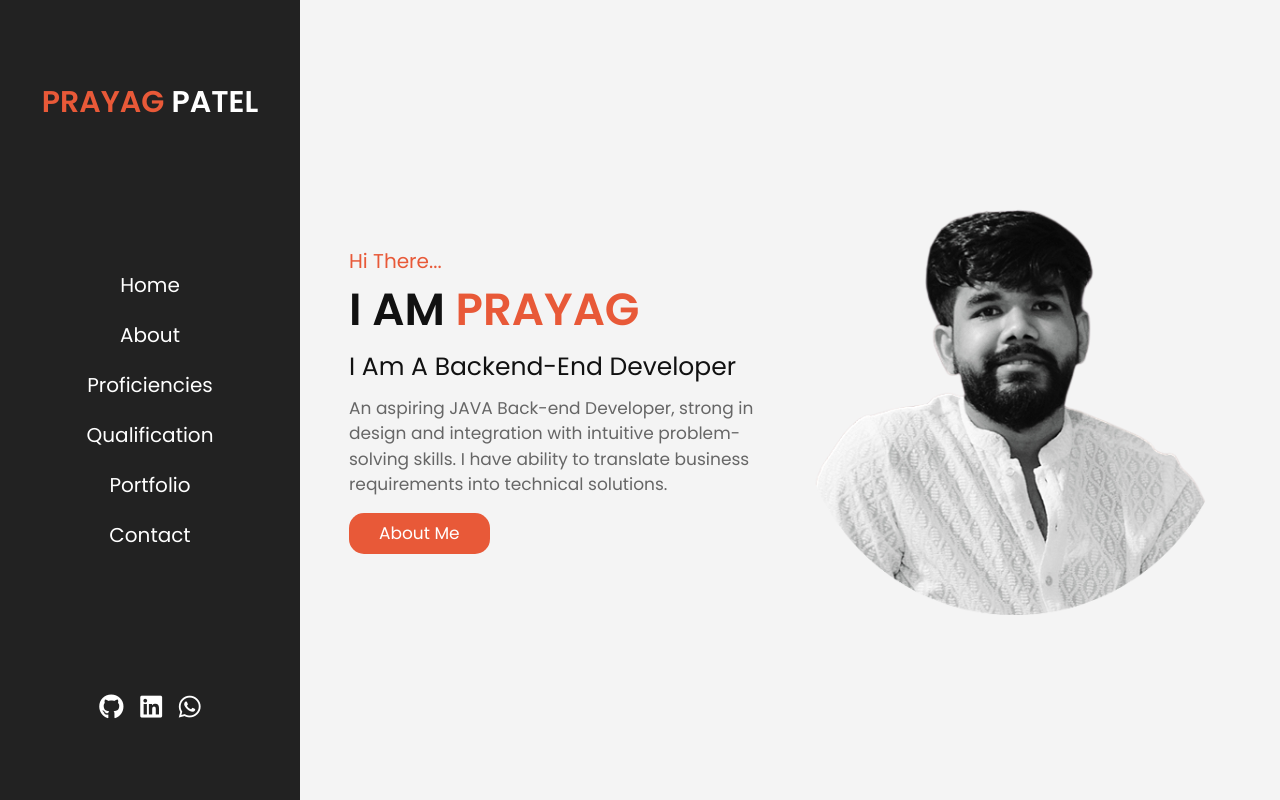
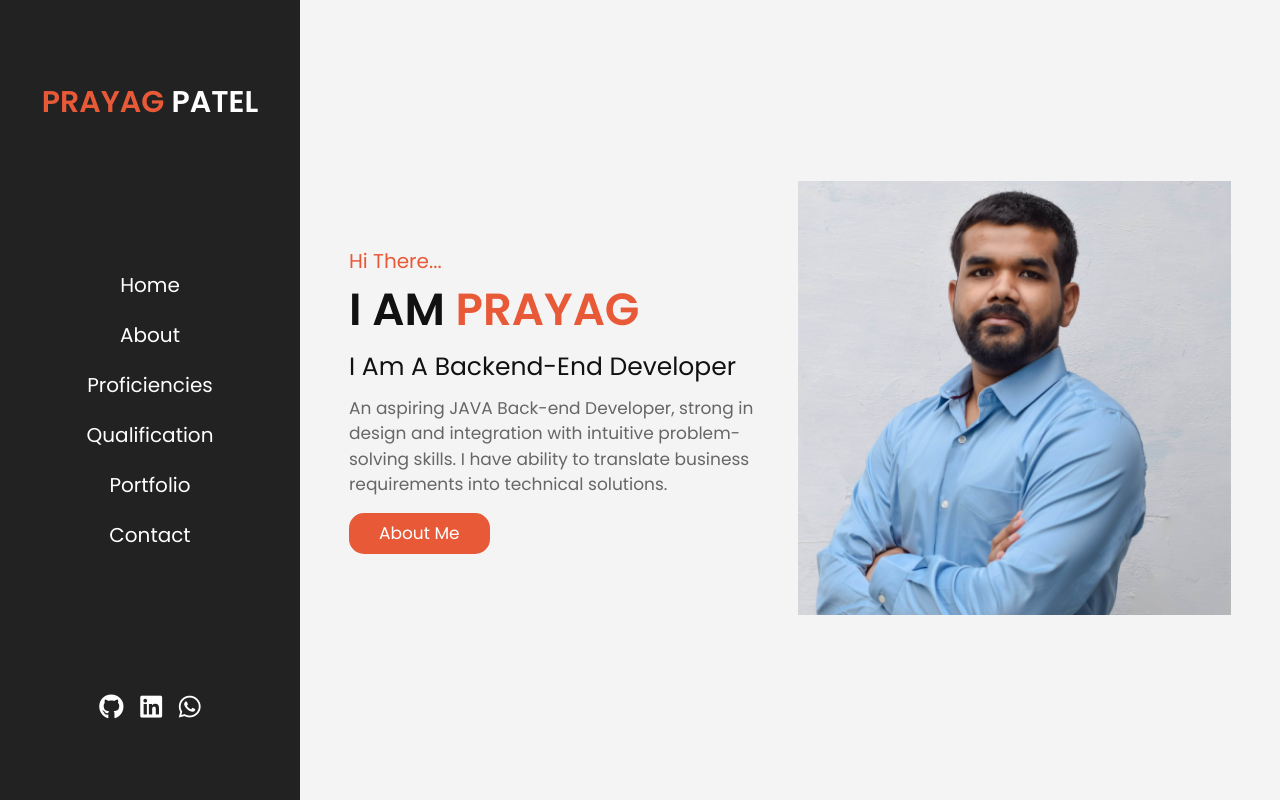
Before and after one commit to prayagp8/prayag-patel.github.io, a plain HTML site: page index.html in a window 1280 px wide. Shown: the top 800 px of the page. Drawn offline with Linux system fonts and the light colour scheme.

Commit message:
profile picture upload

```diff
--- a/index.html
+++ b/index.html
@@ -75,7 +75,7 @@
       </div>
 
       <div class="image">
-        <img src="images/profile-pic.png" alt="" />
+        <img src="images/profile-picture.jpg" alt="" />
       </div>
     </section>
 
```
Also changed, not shown: images/home-img.png (deleted), images/index.png (deleted), images/profile-pic.png (deleted), images/profile-picture.jpg (added).
